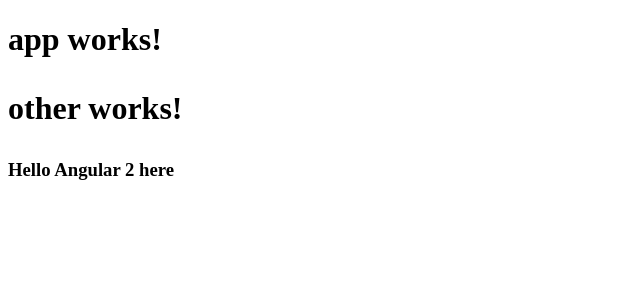
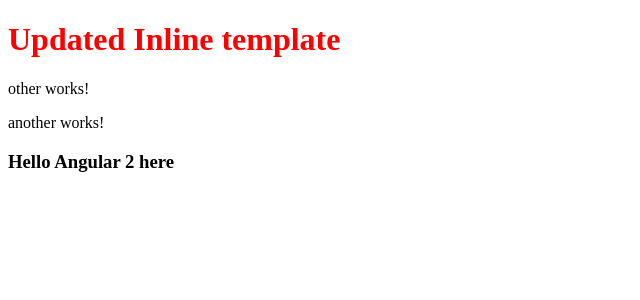
Before and after one commit to nirmaldavis/Angular2Trainings-firstapp, an Angular app: page / in a window 1280 px wide. Shown: the top 300 px of the page, without its empty margins (0-640 px from the left). Built offline with nearby package versions, Linux system fonts and the light colour scheme.

Commit message:
Inline template and styles Added another component and used inline template and styles

```diff
--- /dev/null
+++ b/src/app/another/another.component.html
@@ -0,0 +1,3 @@
+<p>
+  another works!
+</p>
--- /dev/null
+++ b/src/app/another/another.component.ts
@@ -0,0 +1,15 @@
+import { Component, OnInit } from '@angular/core';
+
+@Component({
+  selector: 'app-another',
+  templateUrl: './another.component.html',
+  styleUrls: ['./another.component.css']
+})
+export class AnotherComponent implements OnInit {
+
+  constructor() { }
+
+  ngOnInit() {
+  }
+
+}
--- a/src/app/app.component.html
+++ b/src/app/app.component.html
@@ -1,4 +1,5 @@
 <h1>
   {{title}}
-  <app-other></app-other>
+  <app-other>
+  </app-other>
 </h1>
--- a/src/app/app.component.ts
+++ b/src/app/app.component.ts
@@ -2,8 +2,18 @@
 
 @Component({
   selector: 'app-root',
-  templateUrl: './app.component.html',
-  styleUrls: ['./app.component.css']
+  //templateUrl: './app.component.html',
+  template: `
+    <h1>Updated Inline template</h1>
+    <app-other></app-other>
+    <app-another></app-another>
+  `,
+  // styleUrls: ['./app.component.css']
+  styles: [`
+    h1 {
+      color:red;
+    }
+  `]
 })
 export class AppComponent {
   title = 'app works!';
--- a/src/app/app.module.ts
+++ b/src/app/app.module.ts
@@ -5,11 +5,13 @@
 
 import { AppComponent } from './app.component';
 import { OtherComponent } from './other/other.component';
+import { AnotherComponent } from './another/another.component';
 
 @NgModule({
   declarations: [
     AppComponent,
-    OtherComponent
+    OtherComponent,
+    AnotherComponent
   ],
   imports: [
     BrowserModule,
--- a/src/app/other/other.component.ts
+++ b/src/app/other/other.component.ts
@@ -7,9 +7,12 @@
 })
 export class OtherComponent implements OnInit {
 
-  constructor() { }
+  constructor() {
+    console.log("In OtherComponent constructor ")
+  }
 
   ngOnInit() {
+    console.log("In OtherComponent ngOnInit ..!!");
   }
 
 }
```
Also changed, not shown: src/app/another/another.component.css (added), 1 other file (tests, documents, lock files or other folders).
